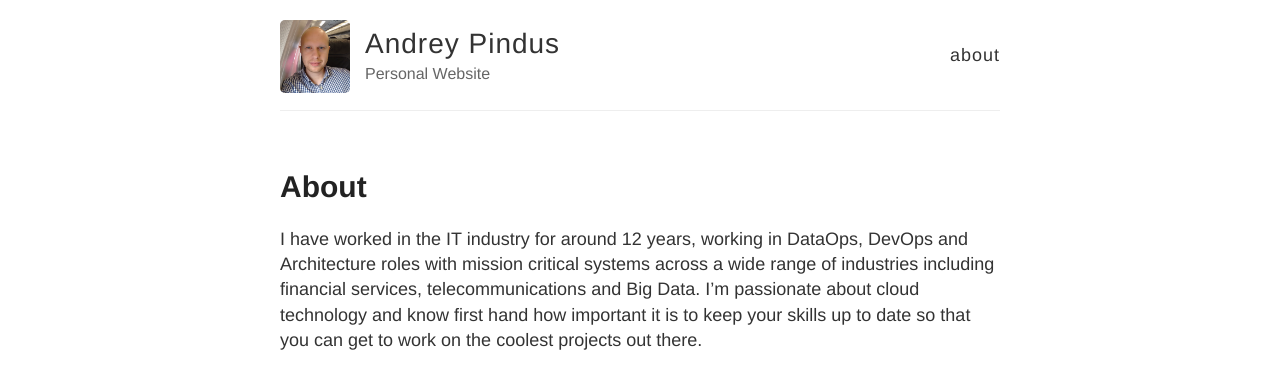
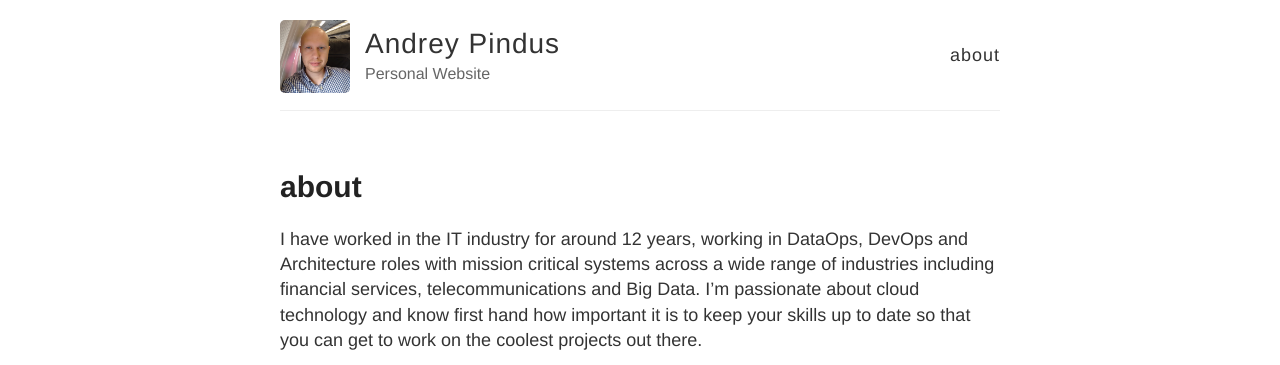
Before and after one commit to andreypindus/andreypindus.github.io, a Jekyll site: the page built from index.md, in a window 1280 px wide. Shown: the top 365 px of the page. Built offline with Jekyll 4.4.1, drawn with Linux system fonts in a browser that asks for light colours.

Commit message:
CV update

```diff
--- a/index.md
+++ b/index.md
@@ -1,6 +1,6 @@
 ---
 layout: page
-title: About
+title: about
 order: 1
 ---
 
```
Also changed, not shown: 1 other file.
